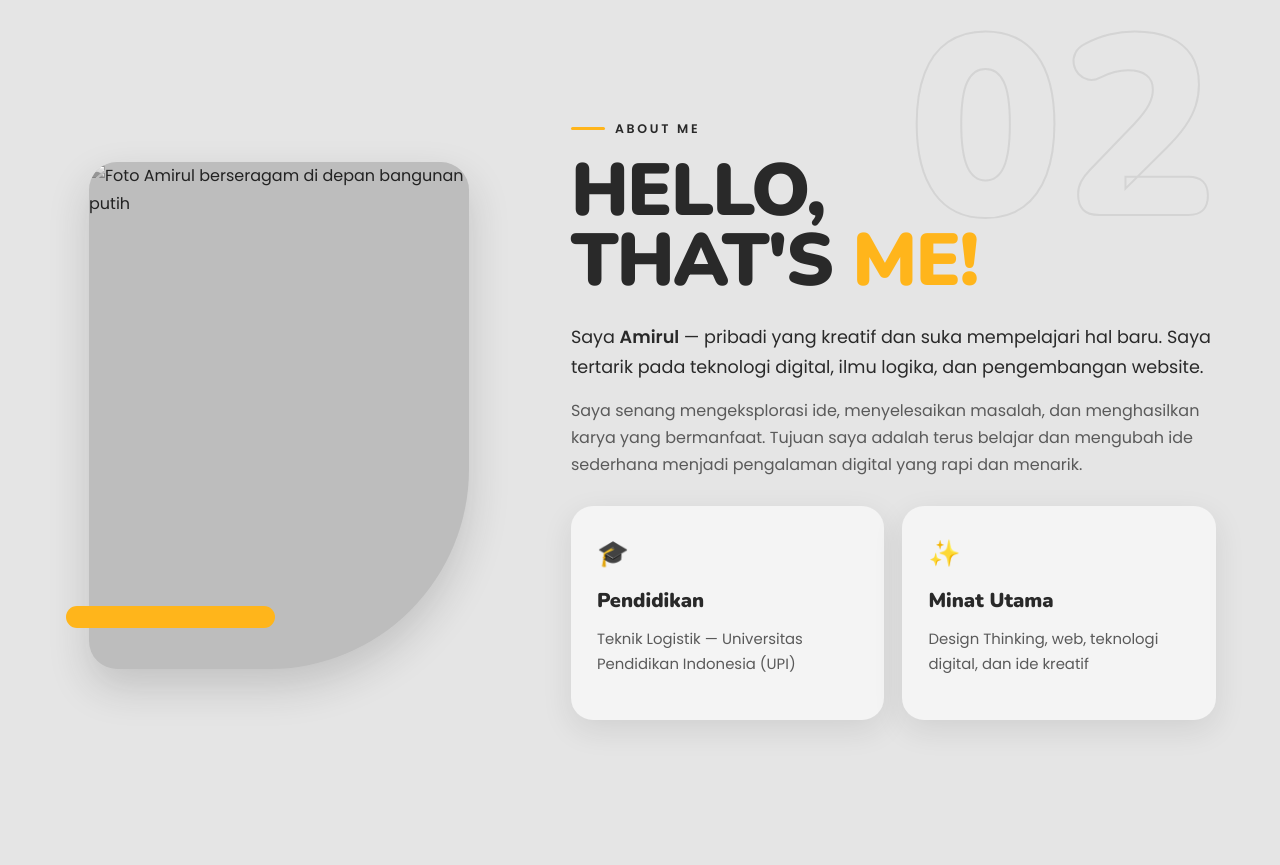
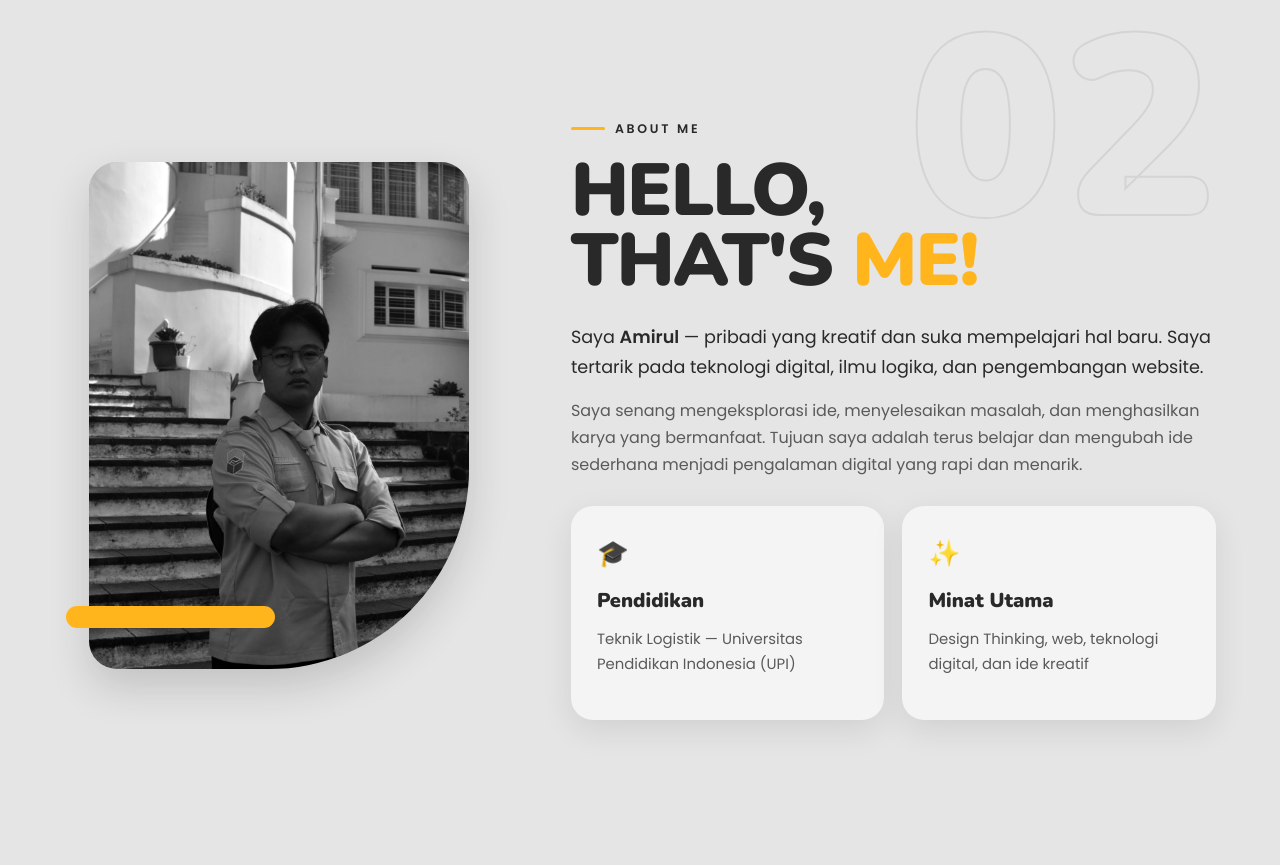
Before and after one commit to amirul41/Alfarizi, a plain HTML site: page index.html in a window 1280 px wide. Shown: the part 817-1682 px from the top of the page. Drawn offline with nearby package versions, Linux system fonts and the light colour scheme.

Commit message:
Update index.html

```diff
--- a/index.html
+++ b/index.html
@@ -84,7 +84,7 @@
 
       <div class="about-photo reveal">
         <div class="photo-frame photo-frame--small">
-          <img src="images/profile.jpg" alt="Foto Amirul berseragam di depan bangunan putih" loading="lazy" />
+          <img src="profile.jpg" alt="Foto Amirul berseragam di depan bangunan putih" loading="lazy" />
         </div>
         <div class="shape shape-bar" aria-hidden="true"></div>
       </div>
```
